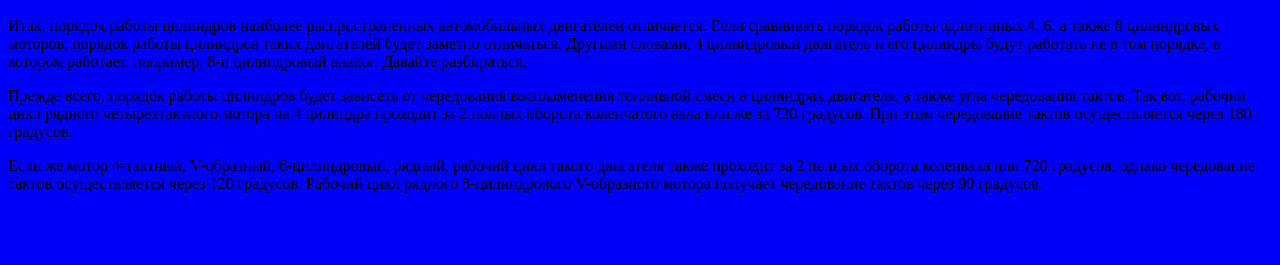
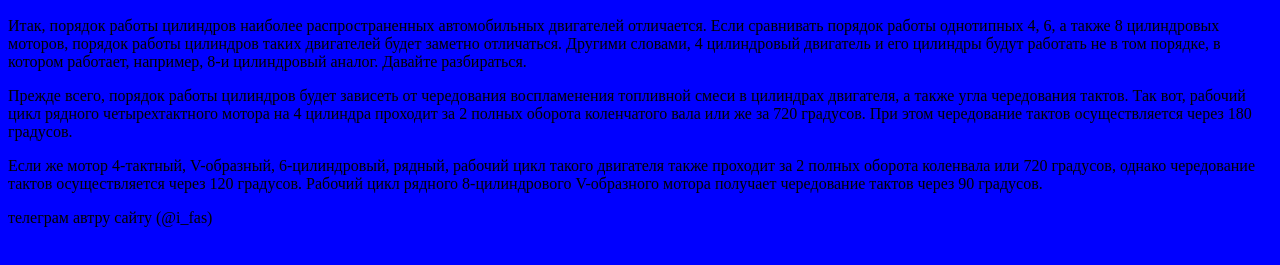
Before and after one commit to MAKSIMKA37PON/CULINDR, a plain HTML site: page index.html in a window 1280 px wide. Shown: the part 317-582 px from the top of the page. Drawn offline with Linux system fonts and the light colour scheme.

Commit message:
Update index.html

```diff
--- a/index.html
+++ b/index.html
@@ -15,7 +15,9 @@
 Если же мотор 4-тактный, V-образный, 6-цилиндровый, рядный, рабочий цикл такого двигателя также проходит за 2 полных оборота коленвала или 720 градусов, однако чередование тактов осуществляется через 120 градусов. Рабочий цикл рядного 8-цилиндрового V-образного мотора получает чередование тактов через 90 градусов.</p>
                    </main>
               <footer>
-
+            <p>
+                телеграм автру сайту (@i_fas)
+            </p>
             </footer>
         </body>
 </html>
```
